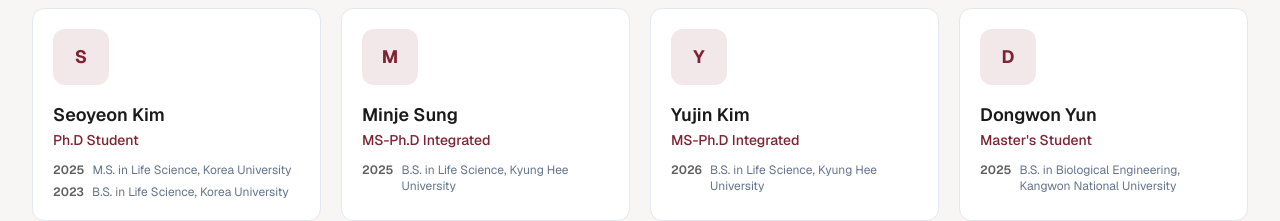
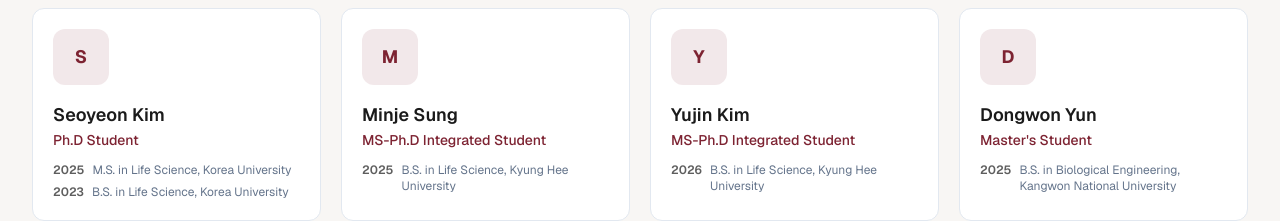
Before and after one commit to bioz1lee/lab-portal, a Next.js app: page /members in a window 1280 px wide. Shown: the part 960-1181 px from the top of the page. Built offline with nearby package versions, Linux system fonts and the light colour scheme.

Commit message:
Add Student to MS-Ph.D Integrated role

```diff
--- a/src/app/members/page.tsx
+++ b/src/app/members/page.tsx
@@ -99,14 +99,14 @@ export default function MembersPage() {
             />
             <MemberCard
               name="Minje Sung"
-              role="MS-Ph.D Integrated"
+              role="MS-Ph.D Integrated Student"
               education={[
                 { degree: "B.S.", field: "Life Science", school: "Kyung Hee University", year: "2025" },
               ]}
             />
             <MemberCard
               name="Yujin Kim"
-              role="MS-Ph.D Integrated"
+              role="MS-Ph.D Integrated Student"
               education={[
                 { degree: "B.S.", field: "Life Science", school: "Kyung Hee University", year: "2026" },
               ]}
```
